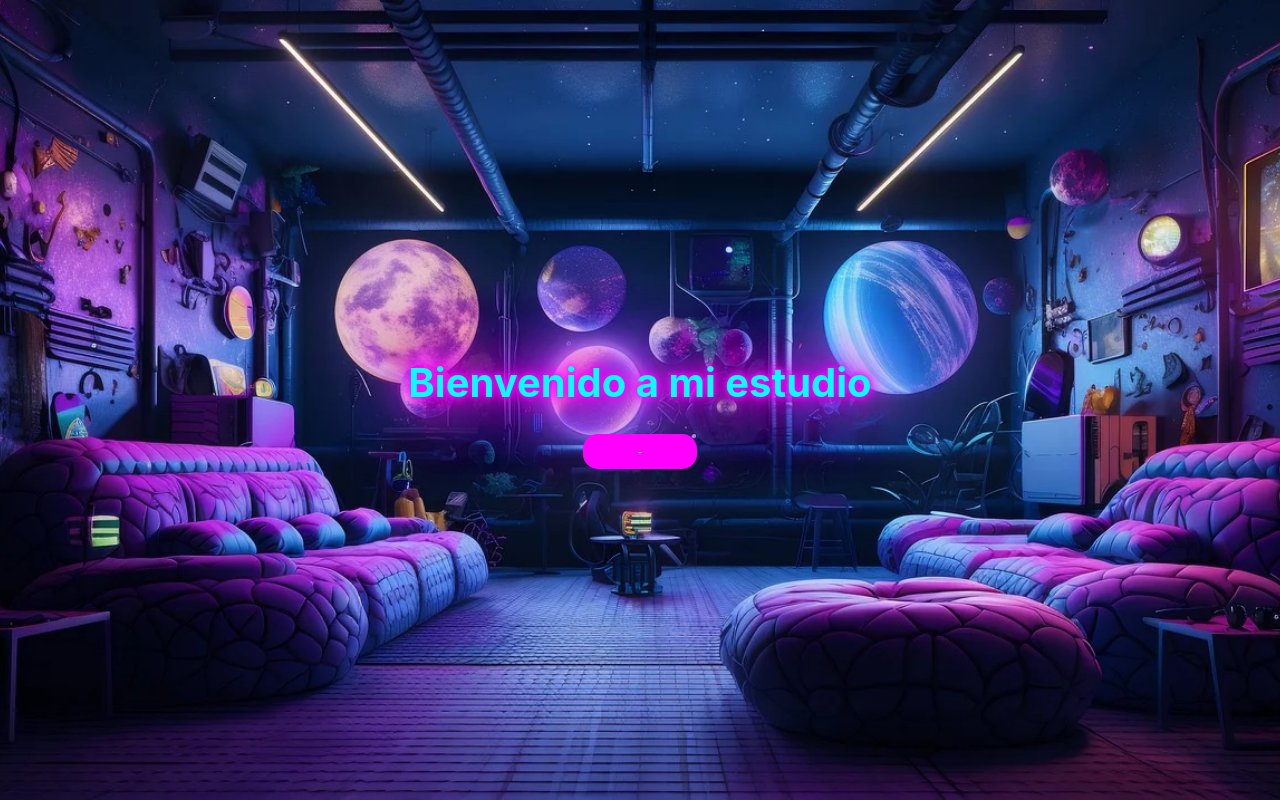
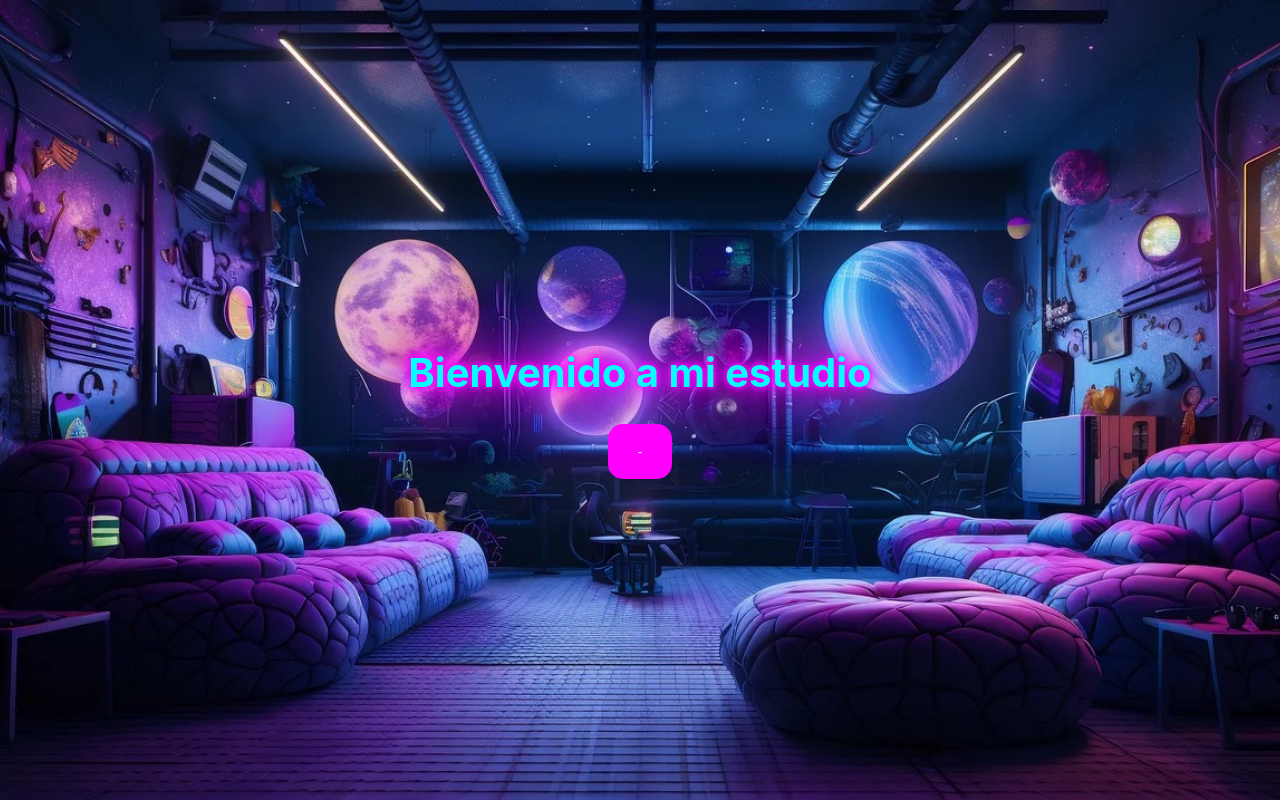
Before and after one commit to Omitofo/HRdigital, a React (Create React App) app: page / in a window 1280 px wide. Built offline with nearby package versions, Linux system fonts and the light colour scheme.

Commit message:
details, cookie component

```diff
--- a/src/components/Cookies.js
+++ b/src/components/Cookies.js
@@ -1,5 +1,5 @@
 import React, { useState, useRef, useEffect } from 'react';
-import Cookie1 from '../assets/Cookies/chipcookie4.png';
+import Cookie1 from '../assets/Cookies/chipcookie3.png';
 import Cookie2 from '../assets/Cookies/oatmeal1.png';
 import Cookie3 from '../assets/Cookies/peanut2.png';
 import Cookie4 from '../assets/Cookies/double1.png';
--- a/src/moduleCSS/Cookies.module.css
+++ b/src/moduleCSS/Cookies.module.css
@@ -51,7 +51,6 @@
 .cookiesImage {
     width: 450px;
     height: 450px;
-    border-radius: 50%;
     object-fit: cover;
     margin: 0 auto;
 }
--- a/src/moduleCSS/HeroC.module.css
+++ b/src/moduleCSS/HeroC.module.css
@@ -30,7 +30,7 @@
     cursor: pointer;
     background-color: #ff00ff;
     text-shadow: 0 0 5px #ff00ff, 0 0 10px #ff00ff, 0 0 20px #ff00ff, 0 0 40px #ff00ff, 0 0 80px #ff00ff, 0 0 90px #ff00ff, 0 0 100px #ff00ff;
-    padding: 10px 55px;
+    padding: 20px 30px;
     border-radius: 15px;
     color: white;
   }
```
